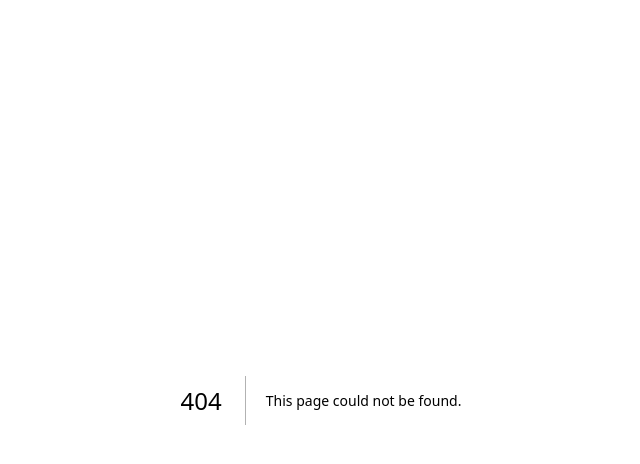
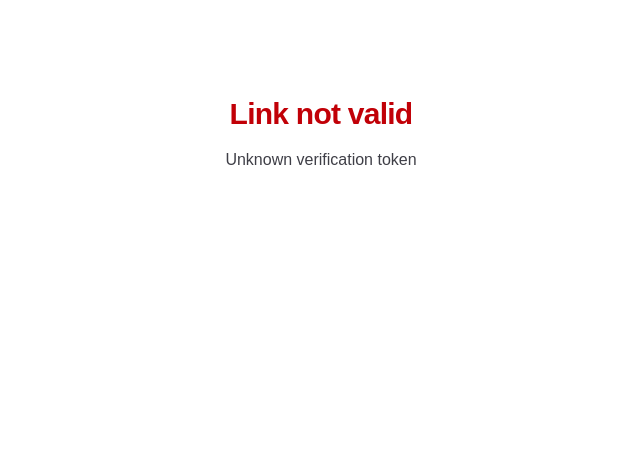
Before and after one commit to buildinghumanetech/ai-bill-of-rights, a Next.js app: page /attestations/verify/1 in a window 1280 px wide. Before the commit this address had no page. Shown: the top 464 px of the page, without its empty margins (319-959 px from the left). Built offline with nearby package versions, Linux system fonts and the light colour scheme; no server answers; the database is empty.

Commit message:
Add attestation email-verification landing page

```diff
--- a/prd/branch commit updates/feat/phase-2-as-code-attestations.md
+++ b/prd/branch commit updates/feat/phase-2-as-code-attestations.md
@@ -1,4 +1,18 @@
 # Branch Progress: feat/phase-2-as-code-attestations
+
+## Progress Update as of 2026-05-18 16:36 Pacific
+*(Most recent updates at top)*
+
+### Summary of changes since last update
+Plan 2 Task 9: Created the email-verification landing page at `src/app/attestations/verify/[token]/page.tsx`. This page handles the three outcomes of verification: (1) published (attestation auto-published because not flagged), (2) review (email confirmed but awaiting manual admin review), and (3) error (invalid/expired token). The page calls `verifyAttestationToken` which is already implemented. Renders centered UI with appropriate messaging and optional "See all attestations" CTA. Smoke test: curl to `/attestations/verify/badtoken` returns 200. All 39 tests pass; TypeScript clean.
+
+### Detail of changes made:
+- `src/app/attestations/verify/[token]/page.tsx`: New async page component. Accepts `[token]` dynamic route parameter. Calls `verifyAttestationToken` from existing server actions. Maps boolean `published` + `needsManualReview` into three outcome states. Renders three UI branches: success (published), pending-review, and error. All content centered, responsive, with dark-mode support via Tailwind classes.
+
+### Potential concerns to address:
+- None; implementation is complete and tested.
+
+---
 
 ## Progress Update as of 2026-05-18 16:29 Pacific
 *(Most recent updates at top)*
--- /dev/null
+++ b/src/app/attestations/verify/[token]/page.tsx
@@ -0,0 +1,57 @@
+import { verifyAttestationToken } from "@/server/actions/attestations";
+
+export const dynamic = "force-dynamic";
+
+export default async function VerifyPage({
+  params,
+}: {
+  params: Promise<{ token: string }>;
+}) {
+  const { token } = await params;
+  let outcome: "published" | "review" | "error" = "error";
+  let errorMessage = "";
+  try {
+    const result = await verifyAttestationToken(null, token);
+    outcome = result.published ? "published" : "review";
+  } catch (err) {
+    errorMessage = err instanceof Error ? err.message : "Unknown error";
+  }
+
+  return (
+    <main className="mx-auto w-full max-w-xl px-6 py-24 text-center">
+      {outcome === "published" ? (
+        <>
+          <h1 className="text-3xl font-semibold tracking-tight">Confirmed.</h1>
+          <p className="mt-4 text-zinc-700 dark:text-zinc-300">
+            Your attestation is now public. Thanks for committing.
+          </p>
+          <a
+            href="/attestations"
+            className="mt-8 inline-block rounded-full bg-zinc-900 px-6 py-3 text-sm font-medium text-white dark:bg-zinc-50 dark:text-zinc-950"
+          >
+            See all attestations
+          </a>
+        </>
+      ) : outcome === "review" ? (
+        <>
+          <h1 className="text-3xl font-semibold tracking-tight">Confirmed — pending review.</h1>
+          <p className="mt-4 text-zinc-700 dark:text-zinc-300">
+            Your email is confirmed. Because your organization name matches a
+            high-profile AI lab, we&apos;ll review the attestation manually
+            before publishing it. We&apos;ll email you when it goes live (or if
+            we have a question).
+          </p>
+        </>
+      ) : (
+        <>
+          <h1 className="text-3xl font-semibold tracking-tight text-red-700">
+            Link not valid
+          </h1>
+          <p className="mt-4 text-zinc-700 dark:text-zinc-300">
+            {errorMessage || "This verification link is unknown or expired."}
+          </p>
+        </>
+      )}
+    </main>
+  );
+}
```
